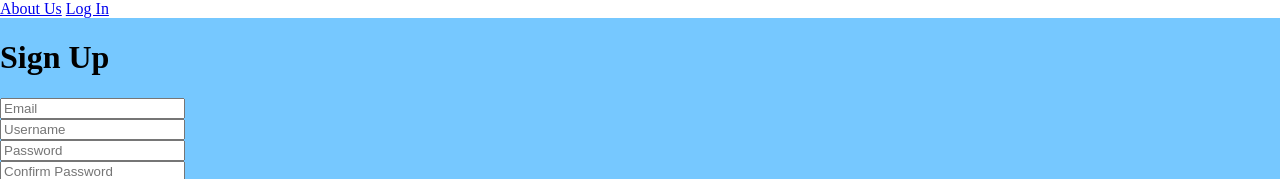
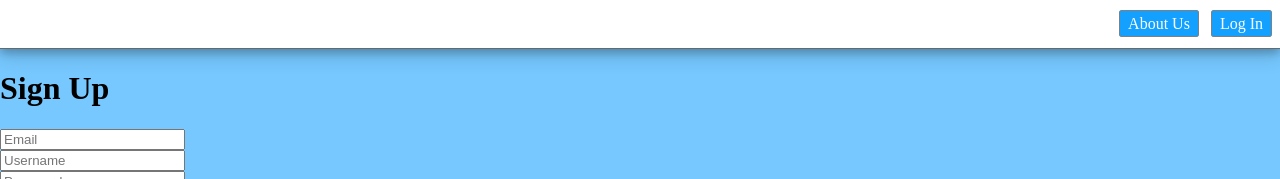
Before and after one commit to jtallen223/StaticRegisterPage, a plain HTML site: page index.html in a window 1280 px wide. Shown: the top 179 px of the page. Drawn offline with Linux system fonts and the light colour scheme.

Commit message:
header styled

```diff
--- a/main.css
+++ b/main.css
@@ -5,4 +5,26 @@ body {
 
 header {
     background-color: white;
+    text-align: right;
+    padding: .75rem 0;
+    border-bottom: solid 1px dimgrey;
+    box-shadow: 0 4px 8px 0 rgba(0, 0, 0, 0.2), 0 6px 20px 0 rgba(0, 0, 0, 0.19);
 }
+
+header a {
+    color: white;
+    background-color: #13a0ff;
+    border: solid 1px gray;
+    border-radius: 3px;
+    padding: .25rem .5rem;
+    margin-right: .5rem;
+    /* line-height adjusts the amount of space taken up for the font */
+    line-height: 1.5rem;
+    /* This removes the underline from the a tag */
+    text-decoration: none;
+}
+
+header a:hover {
+    background-color: #1084d1;
+    cursor: pointer;
+}
```
